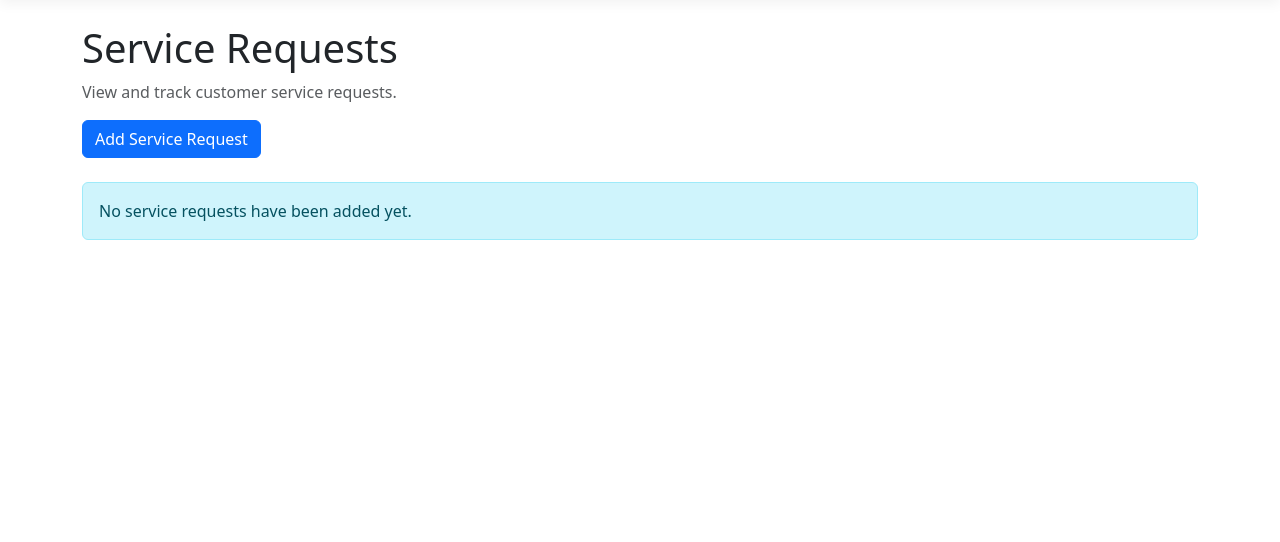
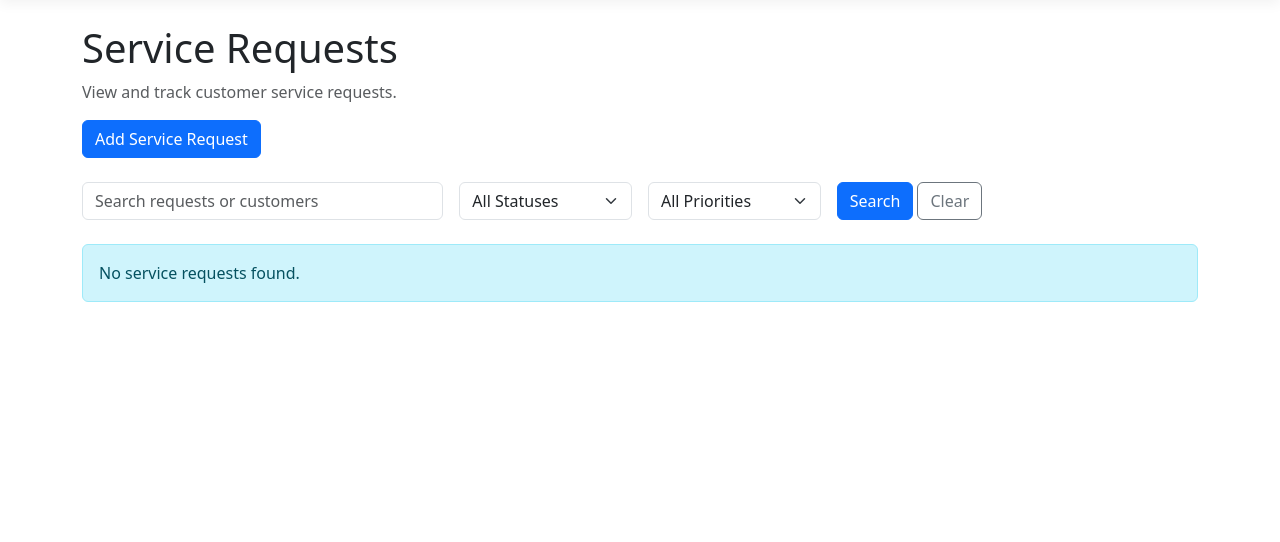
Before and after one commit to LilliaParenteau/SiteActionLedger, an ASP.NET Core app: page /ServiceRequests in a window 1280 px wide. Shown: the part 57-599 px from the top of the page. Run offline with ASP.NET Core 8, Linux system fonts and the light colour scheme; data that the repository does not hold is empty; style sheets or scripts are compiled from the project's sources.

Commit message:
Add search and filtering for requests and work orders

```diff
--- a/Controllers/ServiceRequestController.cs
+++ b/Controllers/ServiceRequestController.cs
@@ -15,14 +15,42 @@ namespace OpsPilot.Controllers
             _context = context;
         }
 
-        public async Task<IActionResult> Index()
+        public async Task<IActionResult> Index(
+            string? search, string? status, string? priority)
         {
-            var requests = await _context.ServiceRequests
+            var requests = _context.ServiceRequests
                 .Include(r => r.Customer)
+                .AsQueryable();
+
+            if (!string.IsNullOrWhiteSpace(search))
+            {
+                requests = requests.Where(r =>
+                    r.Title.Contains(search) ||
+                    r.Description.Contains(search) ||
+                    r.Customer!.Name.Contains(search));
+            }
+
+            if (status == "Open" ||
+                status == "In Progress" ||
+                status == "Completed")
+            {
+                requests = requests.Where(r => r.Status == status);
+            }
+
+            if (priority == "Low" ||
+                priority == "Normal" ||
+                priority == "High")
+            {
+                requests = requests.Where(r => r.Priority == priority);
+            }
+
+            ViewBag.Search = search;
+            ViewBag.Status = status;
+            ViewBag.Priority = priority;
+
+            return View(await requests
                 .OrderByDescending(r => r.CreatedAt)
-                .ToListAsync();
-
-            return View(requests);
+                .ToListAsync());
         }
 
         public async Task<IActionResult> Details(int id)
@@ -59,7 +87,8 @@ namespace OpsPilot.Controllers
                 request.Priority != "Normal" &&
                 request.Priority != "High")
             {
-                ModelState.AddModelError("Priority", "Select a valid priority.");
+                ModelState.AddModelError(
+                    "Priority", "Select a valid priority.");
             }
 
             bool customerExists = await _context.Customers
@@ -67,7 +96,8 @@ namespace OpsPilot.Controllers
 
             if (!customerExists)
             {
-                ModelState.AddModelError("CustomerId", "Select a valid customer.");
+                ModelState.AddModelError(
+                    "CustomerId", "Select a valid customer.");
             }
 
             if (!ModelState.IsValid)
@@ -126,14 +156,16 @@ namespace OpsPilot.Controllers
                 request.Priority != "Normal" &&
                 request.Priority != "High")
             {
-                ModelState.AddModelError("Priority", "Select a valid priority.");
+                ModelState.AddModelError(
+                    "Priority", "Select a valid priority.");
             }
 
             if (request.Status != "Open" &&
                 request.Status != "In Progress" &&
                 request.Status != "Completed")
             {
-                ModelState.AddModelError("Status", "Select a valid status.");
+                ModelState.AddModelError(
+                    "Status", "Select a valid status.");
             }
 
             if (!updated || !ModelState.IsValid)
@@ -152,8 +184,11 @@ namespace OpsPilot.Controllers
                 .OrderBy(c => c.Name)
                 .ToListAsync();
 
-            ViewBag.Customers = new SelectList(customers, "Id", "Name");
-            ViewBag.CustomerId = new SelectList(customers, "Id", "Name");
+            ViewBag.Customers = new SelectList(
+                customers, "Id", "Name");
+
+            ViewBag.CustomerId = new SelectList(
+                customers, "Id", "Name");
         }
     }
 }
--- a/Views/ServiceRequests/Index.cshtml
+++ b/Views/ServiceRequests/Index.cshtml
@@ -1,11 +1,15 @@
-@model List<OpsPilot.Models.ServiceRequest>
+@model IEnumerable<OpsPilot.Models.ServiceRequest>
 
 @{
     ViewData["Title"] = "Service Requests";
+
+    string currentStatus = ViewBag.Status as string ?? "";
+    string currentPriority = ViewBag.Priority as string ?? "";
 }
 
 <div class="mt-4">
     <h1>Service Requests</h1>
+
     <p class="text-muted">
         View and track customer service requests.
     </p>
@@ -14,10 +18,66 @@
         Add Service Request
     </a>
 
-    @if (Model.Count == 0)
+    <form asp-action="Index" method="get" class="row g-3 mb-4">
+        <div class="col-md-4">
+            <input type="text"
+                   name="search"
+                   value="@ViewBag.Search"
+                   class="form-control"
+                   placeholder="Search requests or customers" />
+        </div>
+
+        <div class="col-md-2">
+            <select name="status" class="form-select">
+                <option value="">All Statuses</option>
+
+                @foreach (var status in new[] { "Open", "In Progress", "Completed" })
+                {
+                    if (currentStatus == status)
+                    {
+                        <option value="@status" selected>@status</option>
+                    }
+                    else
+                    {
+                        <option value="@status">@status</option>
+                    }
+                }
+            </select>
+        </div>
+
+        <div class="col-md-2">
+            <select name="priority" class="form-select">
+                <option value="">All Priorities</option>
+
+                @foreach (var priority in new[] { "Low", "Normal", "High" })
+                {
+                    if (currentPriority == priority)
+                    {
+                        <option value="@priority" selected>@priority</option>
+                    }
+                    else
+                    {
+                        <option value="@priority">@priority</option>
+                    }
+                }
+            </select>
+        </div>
+
+        <div class="col-md-4">
+            <button type="submit" class="btn btn-primary">
+                Search
+            </button>
+
+            <a asp-action="Index" class="btn btn-outline-secondary">
+                Clear
+            </a>
+        </div>
+    </form>
+
+    @if (!Model.Any())
     {
         <div class="alert alert-info">
-            No service requests have been added yet.
+            No service requests found.
         </div>
     }
     else
@@ -34,11 +94,13 @@
                         <th>Actions</th>
                     </tr>
                 </thead>
+
                 <tbody>
                     @foreach (var request in Model)
                     {
                         <tr>
                             <td>@request.Title</td>
+
                             <td>@request.Customer?.Name</td>
 
                             <td>
```
Also changed, not shown: Controllers/WorkOrdersController.cs (+25 -5 lines), Views/WorkOrders/Index.cshtml (+40 -1 lines).
